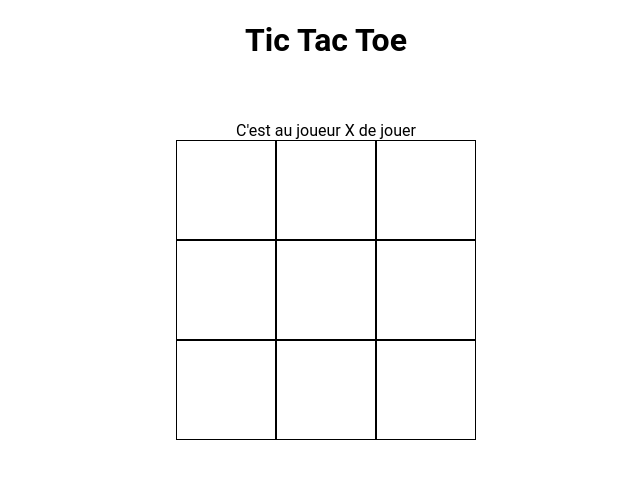
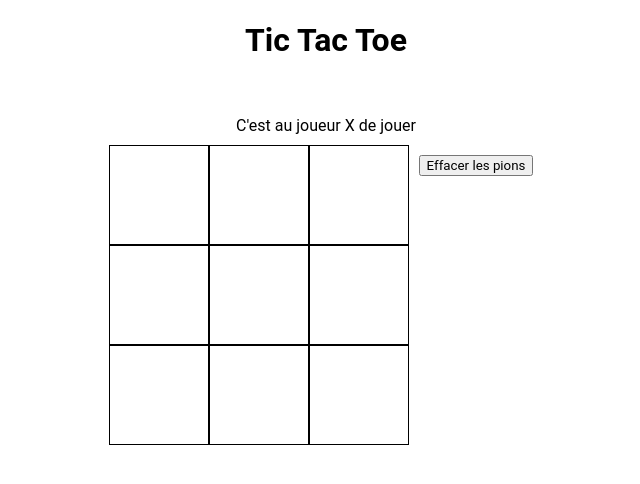
Before and after one commit to Francois389/Svelte-tic-tac-toe, a SvelteKit app: page / in a window 1280 px wide. Shown: the top 484 px of the page, without its empty margins (314-954 px from the left). Built offline with nearby package versions, Linux system fonts and the light colour scheme.

Commit message:
✨ On peut clear le board

```diff
--- a/src/routes/+page.svelte
+++ b/src/routes/+page.svelte
@@ -1,7 +1,6 @@
 <script>
 	import './css/style.css';
 	import Board from './Board.svelte';
-	import { Board as BoardClasse } from './data/Board.ts';
 	import { Game } from './data/Game.ts';
 
 	let board = [['', '', ''], ['', '', ''], ['', '', '']];
@@ -9,12 +8,21 @@
 	let winingSquare = [-1];
 	let toggled = false;
 
-	function handleClick(event) {
-		toggled = !toggled;
-		game.click(event.detail.indiceLigne, event.detail.indiceColonne);
+	function forceUpdate() {
+		toggled = !toggled; // pour forcer la mise à jour du Board
 		game = game;
 		board = game.board;
 		winingSquare = game.winingSquare;
+	}
+
+	function handleClick(event) {
+		game.click(event.detail.indiceLigne, event.detail.indiceColonne);
+		forceUpdate();
+	}
+
+	function handleReset() {
+		game.reset();
+		forceUpdate();
 	}
 
 </script>
@@ -24,10 +32,17 @@
     <div class="status">
         C'est au joueur { game.currentPlayer() } de jouer
     </div>
+    <div class="playingArea">
         {#key toggled}
             <Board board={board}
                    winingSquare={winingSquare}
                    on:coordonnee={handleClick}
             ></Board>
         {/key}
+        <div class="action">
+            <button class="reset" on:click={handleReset}>
+                Effacer les pions
+            </button>
         </div>
+    </div>
+</div>
--- a/src/routes/css/style.css
+++ b/src/routes/css/style.css
@@ -14,3 +14,14 @@ body {
     justify-content: center;
     align-items: center;
 }
+
+.playingArea {
+    display: flex;
+    flex-direction: row;
+
+    margin-top: 10px;
+}
+
+.action {
+    margin: 10px;
+}
--- a/src/routes/data/Board.ts
+++ b/src/routes/data/Board.ts
@@ -22,7 +22,7 @@ export class Board {
         return this.board.every(row => row.every(cell => cell !== ''));
     }
 
-
-
-
+    public reset() {
+        this.board = [['', '', ''], ['', '', ''], ['', '', '']];
+    }
 }
--- a/src/routes/data/Game.ts
+++ b/src/routes/data/Game.ts
@@ -83,4 +83,10 @@ export class Game {
 
         this._winingSquare = tempWiningSquare;
     }
+
+    public reset() {
+        this._board.reset()
+        this._nbTour = 0
+        this._winingSquare = []
+    }
 }
```
Lines whose indentation alone changed are shown as unchanged.
